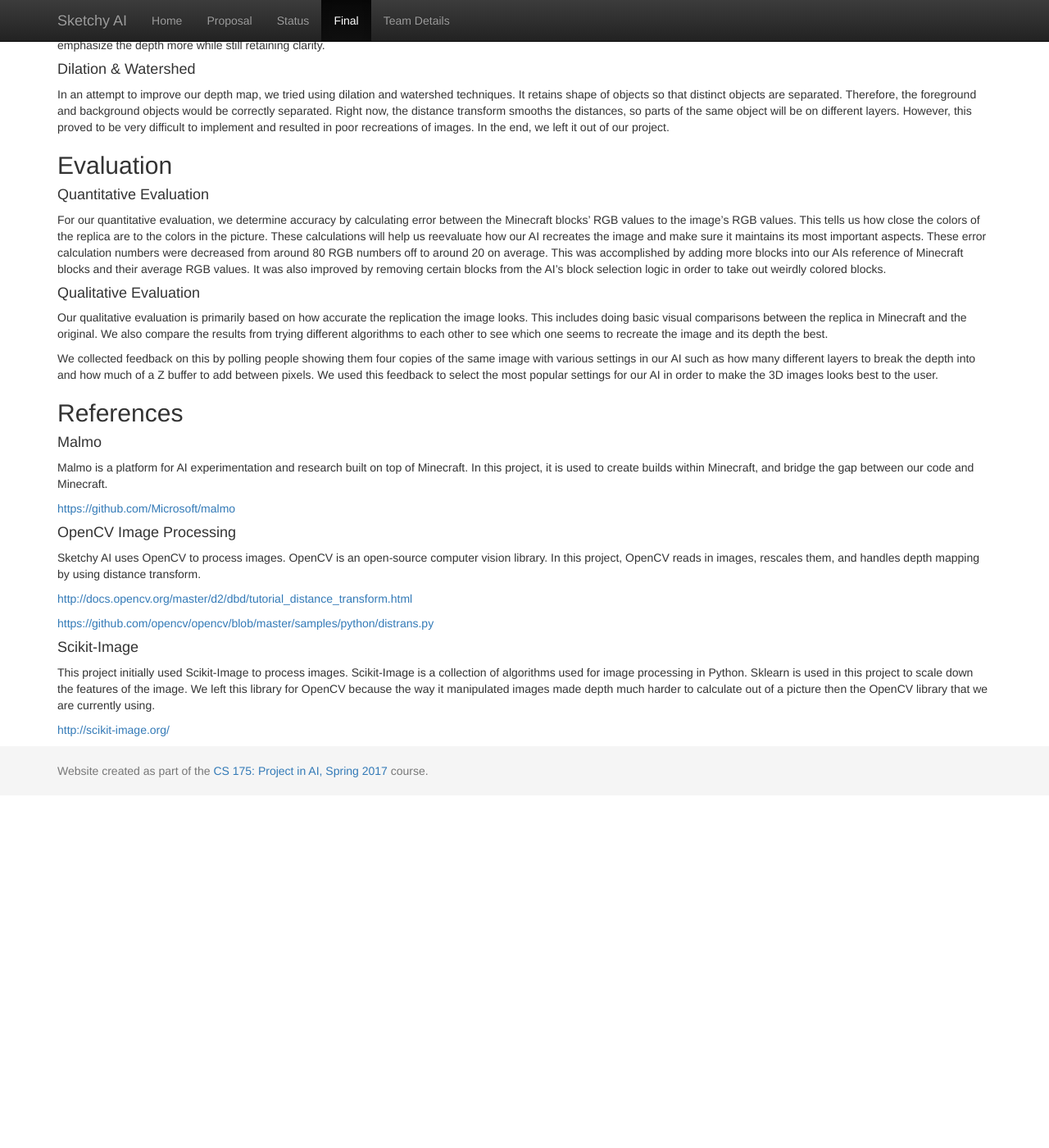
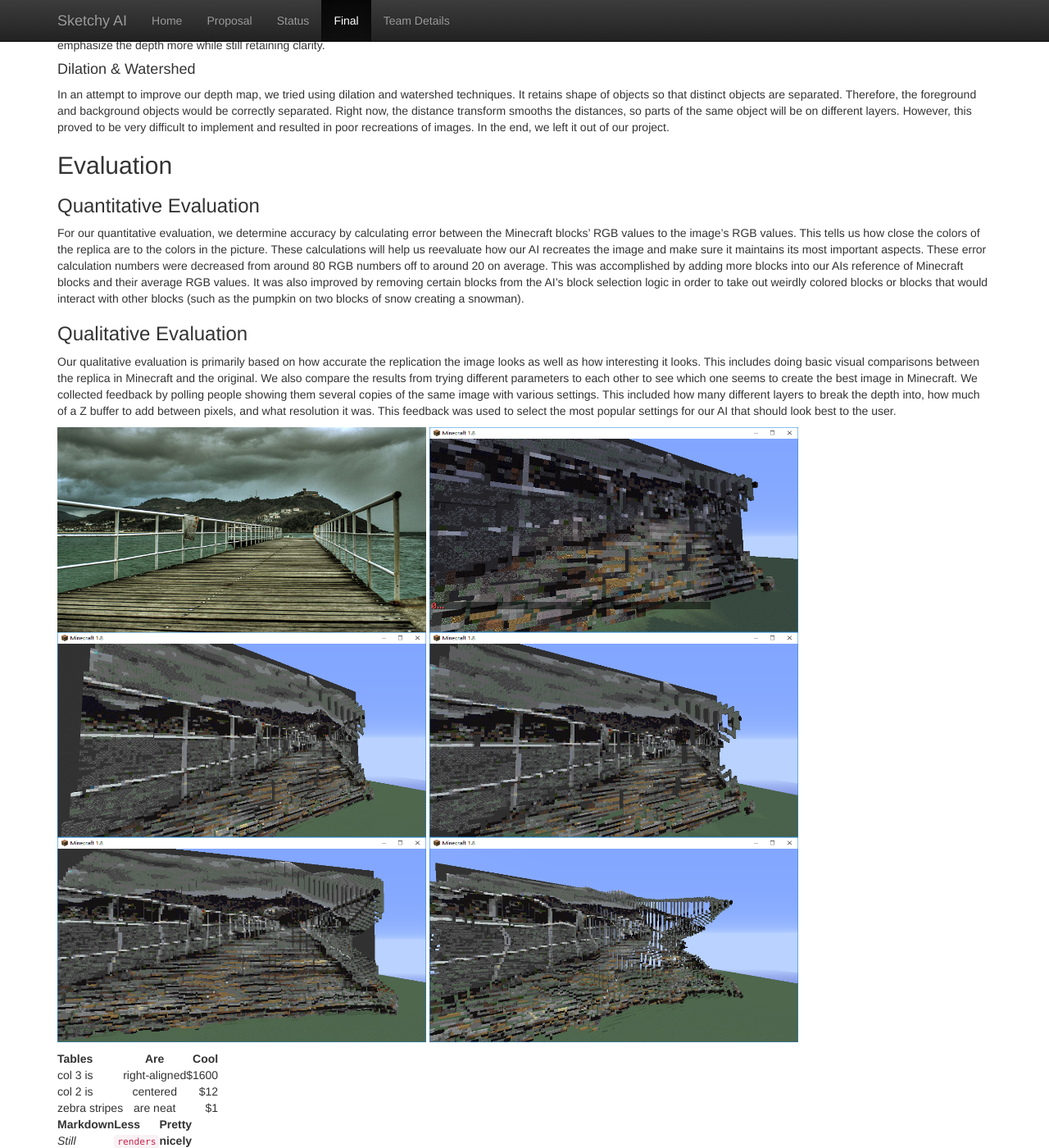
Before and after one commit to Alex561/CS175-Project, a Jekyll site: the page built from docs/final.md, in a window 1280 px wide and 1400 px high, scrolled down 846 px. Shown: the whole window at 82% size. Built offline with Jekyll 4.4.1, drawn with Linux system fonts in a browser that asks for light colours; before the commit the page ends 1816 px from its top, so only the background shows below that.

Commit message:
Website Progress: Minor main page fixes, added images to evaluation on final page, testing out some features

```diff
--- a/docs/final.md
+++ b/docs/final.md
@@ -26,29 +26,45 @@ For recreating depth, we also used OpenCV which has a distance transform method.
 In an attempt to improve our depth map, we tried using dilation and watershed techniques. It retains shape of objects so that distinct objects are separated. Therefore, the foreground and background objects would be correctly separated. Right now, the distance transform smooths the distances, so parts of the same object will be on different layers. However, this proved to be very difficult to implement and resulted in poor recreations of images. In the end, we left it out of our project.
 
 ## Evaluation
-#### Quantitative Evaluation
-For our quantitative evaluation, we determine accuracy by calculating error between the Minecraft blocks’ RGB values to the image’s RGB values. This tells us how close the colors of the replica are to the colors in the picture. These calculations will help us reevaluate how our AI recreates the image and make sure it maintains its most important aspects.  These error calculation numbers were decreased from around 80 RGB numbers off to around 20 on average.  This was accomplished by adding more blocks into our AIs reference of Minecraft blocks and their average RGB values.  It was also improved by removing certain blocks from the AI's block selection logic in order to take out weirdly colored blocks.
+### Quantitative Evaluation
+For our quantitative evaluation, we determine accuracy by calculating error between the Minecraft blocks’ RGB values to the image’s RGB values. This tells us how close the colors of the replica are to the colors in the picture. These calculations will help us reevaluate how our AI recreates the image and make sure it maintains its most important aspects.  These error calculation numbers were decreased from around 80 RGB numbers off to around 20 on average.  This was accomplished by adding more blocks into our AIs reference of Minecraft blocks and their average RGB values.  It was also improved by removing certain blocks from the AI's block selection logic in order to take out weirdly colored blocks or blocks that would interact with other blocks (such as the pumpkin on two blocks of snow creating a snowman).
 
-#### Qualitative Evaluation
-Our qualitative evaluation is primarily based on how accurate the replication the image looks. This includes doing basic visual comparisons between the replica in Minecraft and the original. We also compare the results from trying different algorithms to each other to see which one seems to recreate the image and its depth the best.
+### Qualitative Evaluation
+Our qualitative evaluation is primarily based on how accurate the replication the image looks as well as how interesting it looks. This includes doing basic visual comparisons between the replica in Minecraft and the original. We also compare the results from trying different parameters to each other to see which one seems to create the best image in Minecraft. We collected feedback by polling people showing them several copies of the same image with various settings. This included how many different layers to break the depth into, how much of a Z buffer to add between pixels, and what resolution it was.  This feedback was used to select the most popular settings for our AI that should look best to the user.
 
-We collected feedback on this by polling people showing them four copies of the same image with various settings in our AI such as how many different layers to break the depth into and how much of a Z buffer to add between pixels.  We used this feedback to select the most popular settings for our AI in order to make the 3D images looks best to the user.
+<img src="images/jetty.jpg" width="450" height="250">
+<img src="images/L10S03_R100x66.png" width="450" height="250" alt="10Layers3spacesResolution100x66">
+<img src="images/L10S03_R200x125.png" width="450" height="250">
+<img src="images/L10S05_200x125.png" width="450" height="250">
+<img src="images/L25S02_R200x125.png" width="450" height="250">
+<img src="images/L50S03_R200x125.png" width="450" height="250">
+
+| Tables        | Are           | Cool  |
+| ------------- |:-------------:| -----:|
+| col 3 is      | right-aligned | $1600 |
+| col 2 is      | centered      |   $12 |
+| zebra stripes | are neat      |    $1 |
+
+Markdown | Less | Pretty
+--- | --- | ---
+*Still* | `renders` | **nicely**
+1 | 2 | 3
 
 
 ## References
-#### Malmo
+### Malmo
 Malmo is a platform for AI experimentation and research built on top of Minecraft. In this project, it is used to create builds within Minecraft, and bridge the gap between our code and Minecraft.
 
 [https://github.com/Microsoft/malmo](https://github.com/Microsoft/malmo)
 
-#### OpenCV Image Processing
+### OpenCV Image Processing
 Sketchy AI uses OpenCV to process images. OpenCV is an open-source computer vision library. In this project, OpenCV reads in images, rescales them, and handles depth mapping by using distance transform.
 
 [http://docs.opencv.org/master/d2/dbd/tutorial_distance_transform.html](http://docs.opencv.org/master/d2/dbd/tutorial_distance_transform.html)
 
 [https://github.com/opencv/opencv/blob/master/samples/python/distrans.py](https://github.com/opencv/opencv/blob/master/samples/python/distrans.py)
 
-#### Scikit-Image
+### Scikit-Image
 This project initially used Scikit-Image to process images.  Scikit-Image is a collection of algorithms used for image processing in Python. Sklearn is used in this project to scale down the features of the image. We left this library for OpenCV because the way it manipulated images made depth much harder to calculate out of a picture then the OpenCV library that we are currently using.
 
 [http://scikit-image.org/](http://scikit-image.org/ "Link to Scikit-Image's Site")
```
Also changed, not shown: docs/index.md (+5 -5 lines), docs/images/L10S03_R100x66.png (added), docs/images/L10S03_R200x125.png (added), docs/images/L10S05_200x125.png (added), docs/images/L25S02_R200x125.png (added), docs/images/L50S03_R200x125.png (added), docs/images/Tina_L10S03_R200x200.png (added), docs/images/Tina_L10S05_R200x200.png (added), docs/images/Tina_L25S02_R200x200.png (added), docs/images/jetty.jpg (added).
